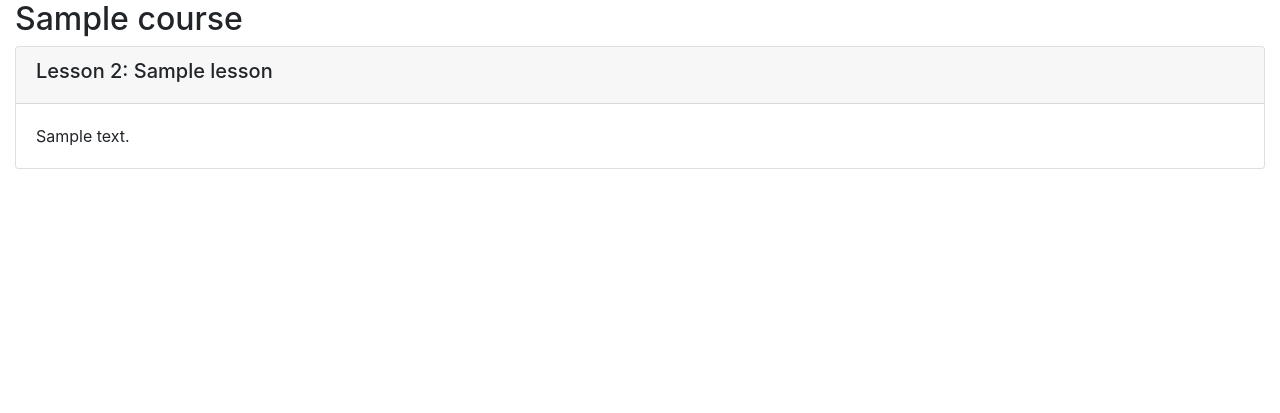
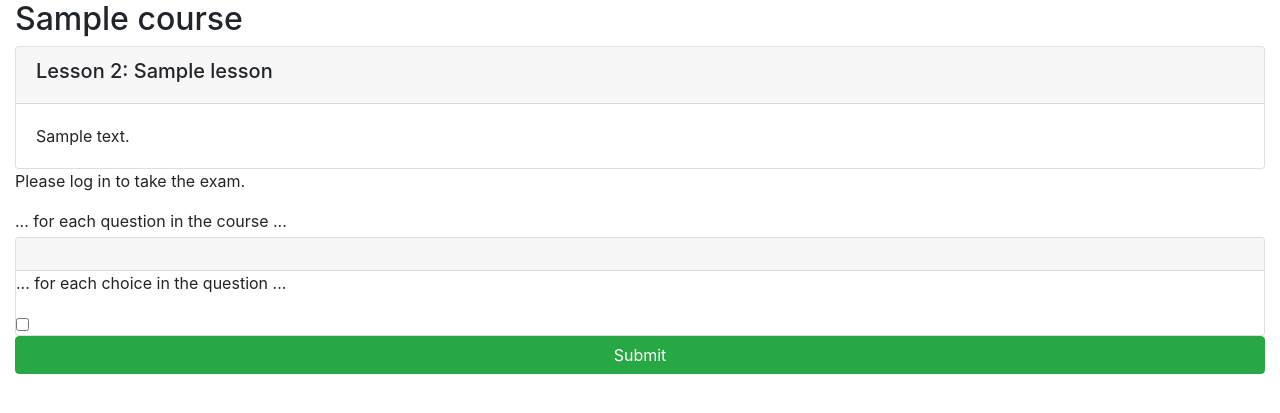
Before and after one commit to kingfroglao/final-cloud-app-with-database, a Django app: page /onlinecourse/1/ in a window 1280 px wide. Shown: the part 56-469 px from the top of the page. Run offline with Django 4.2, Linux system fonts and the light colour scheme; tables that the repository leaves empty hold one stand-in row (values such as "Sample post"); some libraries are stand-ins or nearby versions.

Commit message:
Update course_detail_bootstrap.html

```diff
--- a/onlinecourse/templates/onlinecourse/course_detail_bootstrap.html
+++ b/onlinecourse/templates/onlinecourse/course_detail_bootstrap.html
@@ -54,28 +54,30 @@
             <!-- <HINT> Use Bootstrap Collapse to hide exam first, more details could be found here
             https://www.w3schools.com/bootstrap4/bootstrap_collapse.asp-->
 
-            <!--
-
-            A collapse example here:
             <div id="exam" class="collapse">
                 Click to expand elements within the collapse div
                 </div>
 
-            -->
 
-            <!-- <HINT> If user is authenticated, show course exam with a list of question -->
+           {% if user.is_authenticated %}
+         <h1>Course Exam</h1>
+         <form method="post">
+             {% csrf_token %}
+             {% for question in exam.questions.all %}
+                 <h2>{{ question.text }}</h2>
+                 {% for choice in question.choices.all %}
+                     <div>
+                         <input type="checkbox" name="choice_{{choice.id}}" id="choice_{{choice.id}}">
+                         <label for="choice_{{choice.id}}">{{ choice.text }}</label>
+                     </div>
+                 {% endfor %}
+             {% endfor %}
+             <input type="submit" value="Submit Answers">
+         </form>
+     {% else %}
+         <p>Please log in to take the exam.</p>
+     {% endif %}
 
-            <!-- <HINT> Each example will have many questions -->
-
-            <!-- <HINT> Each question will have many choices -->
-
-
-            <!-- <HINT> Create a form to collect the selected choices for all questions -->
-            <!-- <HINT> For each question choice, you may create a checkbox input like
-            <input type="check" name="choice_{{choice.id}}" id="{{choice.id}}" ...>
-            -->
-
-            <!-- A choice submission form example
             <form id="questionform" action="point to a submit view" method="post">
                         ... for each question in the course ...
                         <div class="card mt-1">
@@ -93,7 +95,7 @@
                             </div>
                         </div>
                     <input class="btn btn-success btn-block" type="submit" value="Submit">
-            </form> -->
+            </form>
 
             <!--Check here to see more details Bootstrap checkbox
              https://www.w3schools.com/bootstrap4/bootstrap_forms_inputs.asp-->
```
